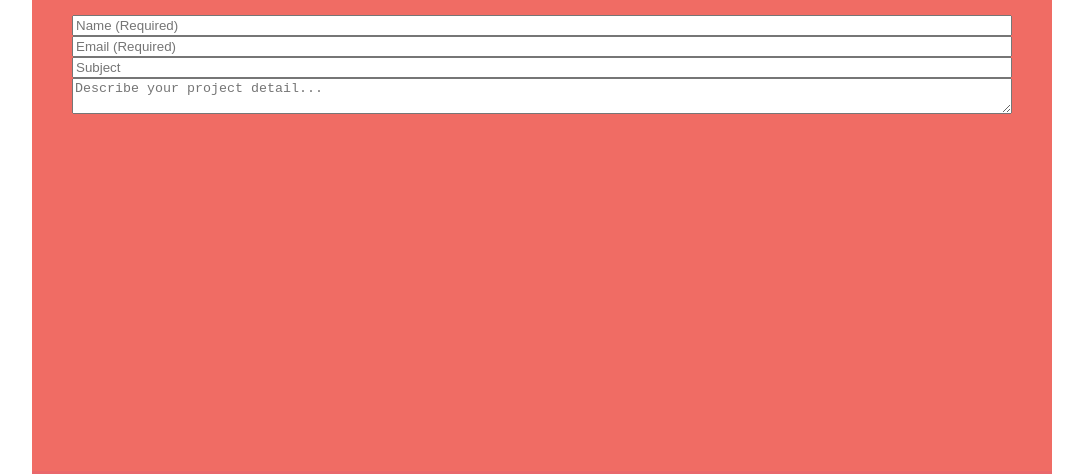
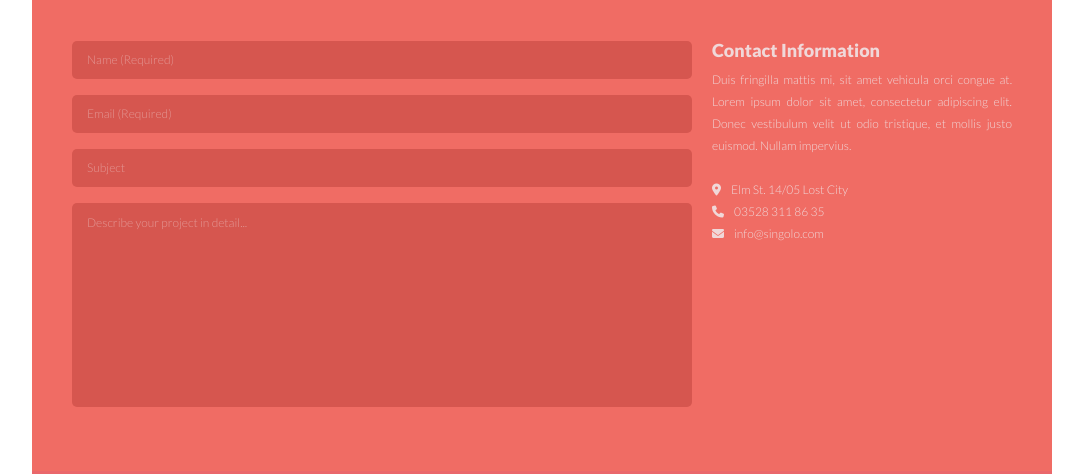
Before and after one commit to lordshtein/singolo, a plain HTML site: page singolo3.html in a window 1280 px wide. Shown: the part 177-651 px from the top of the page, without its empty margins (98-1181 px from the left). Drawn offline with Linux system fonts and the light colour scheme.

Commit message:
feat: add forms

```diff
--- a/singolo3.css
+++ b/singolo3.css
@@ -2,6 +2,7 @@ body {
     margin: 0 auto;
     width: 1020px;
 }
+
 .communications {
     box-sizing: border-box;
     height: 654px;
@@ -10,6 +11,15 @@ body {
     border-bottom: 6px solid #ea676b;
 
 }
+
+.form-wrapper {
+    display: grid;
+    grid-template-columns: 620px 300px;
+    column-gap: 20px;
+    padding-top: 12px;
+
+}
+
 footer {
     height: 76px;
     padding: 10px 40px;
@@ -28,6 +38,30 @@ h2 {
 
 }
 
+h3 {
+    max-height: 20px;
+    font-family: "Lato";
+    font-size: 18px;
+    margin-top: 12px;
+    margin-bottom: 0;
+    font-weight: 900;
+    color: #f0d8d9;
+    overflow: hidden;
+    text-overflow: ellipsis;
+}
+
+.peoples-text {
+    margin-top: 10px;
+    line-height: 22px;
+    font-family: "Lato";
+    font-size: 12px;
+    color: #f0d8d9;
+    text-align: justify;
+    overflow: hidden;
+    text-overflow: ellipsis;
+    font-weight: 300;
+}
+
 .portfolio-text {
     margin-bottom: 18px;
     line-height: 30px;
@@ -39,8 +73,60 @@ h2 {
 }
 
 form {
+    margin-top: 14px;
     display: flex;
     flex-direction: column;
+    justify-content: space-between;
+}
+
+.forms {
+    padding-left: 15px;
+    border-style: hidden;
+    border-radius: 5px;
+    background-color: #d6564f;
+    font-family: "Lato";
+    font-size: 12px;
+    line-height: 36px;
+    color: #f0d8d9;
+
+}
+
+.line {
+    margin-bottom: 16px;
+}
+.area {
+    height: 200px ;
+    resize: none;
+}
+
+::placeholder {
+    font-family: "Lato";
+    font-size: 12px;
+    color: #f0d8d9;
+    opacity: 0.5;
+    font-weight: 300;
+}
+.contacts {
+    margin-left: 0;
+    margin-top: 0;
+    padding: 10px 0;
+}
+
+.contacts-item {
+    list-style: none;
+}
+
+.contacts-link {
+    text-decoration: none;
+    font-family: "Lato";
+    font-size: 12px;
+    line-height: 22px;
+    color: #f0d8d9;
+    font-weight: 300;
+}
+
+.fas {
+    margin-right: 10px;
 }
 
 .socials {
@@ -68,7 +154,7 @@ form {
 }
 
 .socials-link:hover {
-    border-color:  #ff6666;
+    border-color: #ff6666;
     background-color: #ffcccc;
 }
 
@@ -77,4 +163,5 @@ form {
     font-family: "Lato";
     font-size: 12px;
     color: #666d89;
+    font-weight: 300;
 }
--- a/singolo3.html
+++ b/singolo3.html
@@ -14,23 +14,38 @@
     <div class="communications">
         <h2>Get a Quote</h2>
 
-        <p class="portfolio-text">Mauris sollicitudin risus quis massa consequat luctus. Nam aliquet elementum ex sed auctor. Vivamus tincidunt turpis id odio malesuada, sed hendrerit metus vulputate.
+        <p class="portfolio-text">Mauris sollicitudin risus quis massa consequat luctus. Nam aliquet elementum ex sed
+            auctor. Vivamus tincidunt turpis id odio malesuada, sed hendrerit metus vulputate.
             Curabitur pellentesque maximus.
         </p>
-        <div class=contact-wrapper>
+        <div class=form-wrapper>
             <form>
-            <input class="form line" type="text" required placeholder="Name (Required)">
-            <input class="form line" type="email" required placeholder="Email (Required)">
-            <input class="form line" type="text"  placeholder="Subject">
-            <textarea class="form area"  placeholder="Describe your project detail..."></textarea>
+                <input class="forms line" type="text" required placeholder="Name (Required)">
+                <input class="forms line" type="email" required placeholder="Email (Required)">
+                <input class="forms line" type="text" placeholder="Subject">
+                <textarea class="forms area" placeholder="Describe your project in detail..."></textarea>
             </form>
+            <div class="contacts-wparrep">
+                <h3>Contact Information</h3>
+                <p class="peoples-text">Duis fringilla mattis mi, sit amet vehicula orci congue at. Lorem ipsum dolor
+                    sit amet, consectetur adipiscing elit. Donec vestibulum velit ut odio tristique, et mollis justo
+                    euismod. Nullam impervius.
+                </p>
+                <ul class="contacts">
+                    <li class="contacts-item"><a class="contacts-link" href="#"><i class="fas fa-map-marker-alt"></i>Elm St.
+                            14/05 Lost City</a></li>
+                    <li class="contacts-item"><a class="contacts-link" href="tel:+035283118635"><i class="fas fa-phone"></i>03528 311 86 35</a>
+                    </li>
+                    <li class="contacts-item"><a class="contacts-link" href="mailto:info@singolo.com"><i class="fas fa-envelope"></i>info@singolo.com</a></li>
+                </ul>
+            </div>
         </div>
 
     </div>
 
 
     <footer>
-        <span class="rights"> <i class="far fa-copyright"></i> Copyright 2013</span>
+        <span class="rights"> © Copyright 2013</span>
         <div class="socials">
             <ul class="socials-menu">
                 <li><a class="socials-link facebook" href="#">
```
Lines whose indentation alone changed are shown as unchanged.
